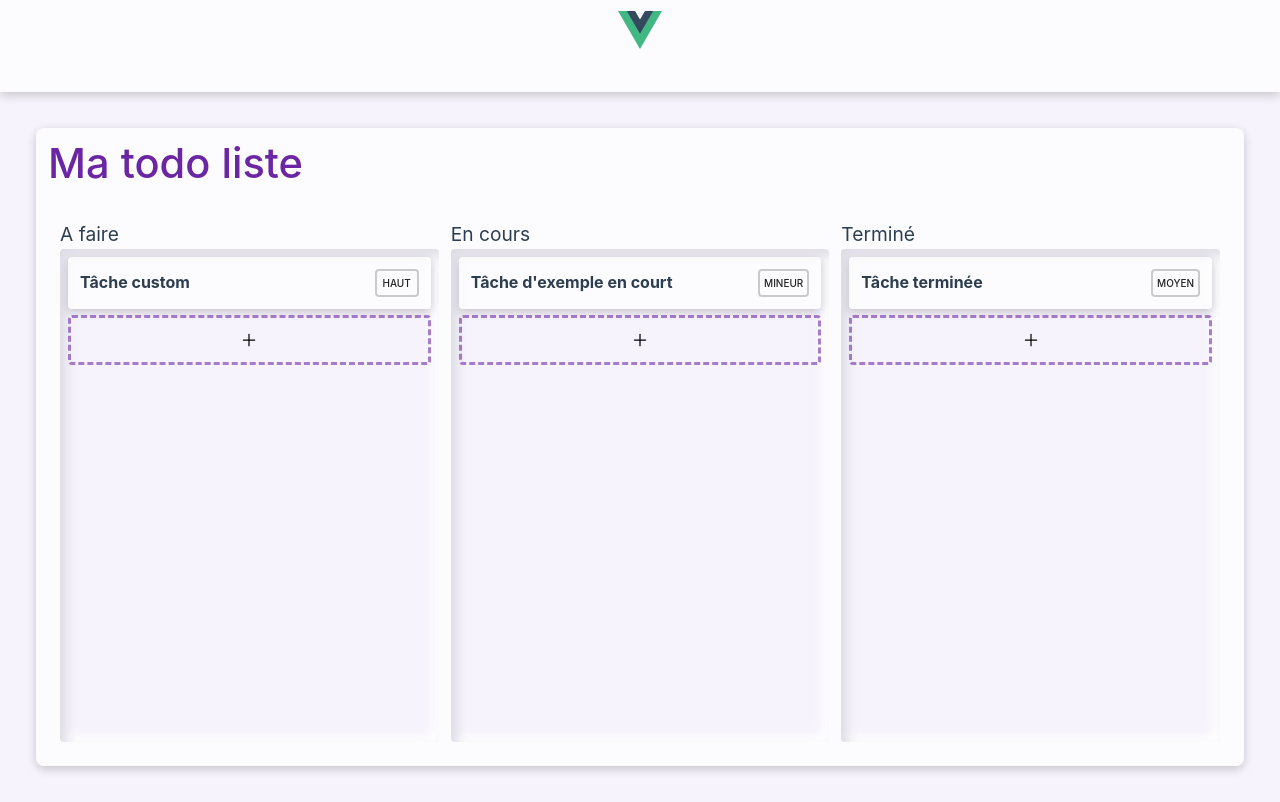
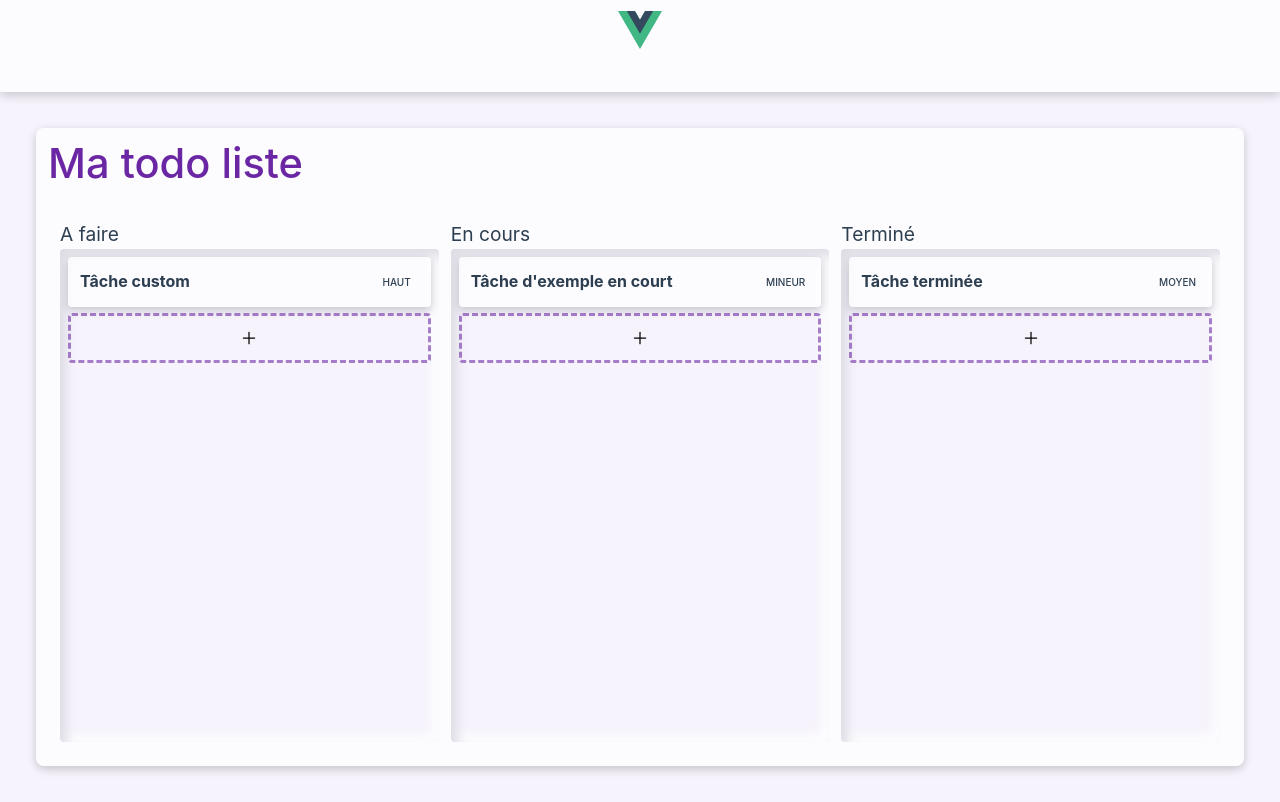
Before and after one commit to johan-bouguermouh/veille-techno-frontend, a Vue app in the folder todolist/: page / in a window 1280 px wide. Built offline with nearby package versions, Linux system fonts and the light colour scheme.

Commit message:
feat: update  ticketTagcompoent

```diff
--- a/todolist/src/components/TicketTagComponent.vue
+++ b/todolist/src/components/TicketTagComponent.vue
@@ -1,51 +1,43 @@
 <script setup lang="ts">
 import type { TagInterface } from '@/stores/counter'
 import { defineProps } from 'vue'
-import { ref, watch, onMounted } from 'vue'
+import { reactive, ref, computed, watch, onMounted, onBeforeUpdate } from 'vue'
+
+const ticketTagRef = ref(null)
 const props = defineProps<{
   tag: TagInterface
 }>()
 //créate custom style for tag if tag.tagColor is define
 const tagColorBackground = ref('transparent')
-const tagColorBorder = ref('#00000033')
 const tagColorText = ref('#000000DE')
 
 onMounted(() => {
   tagColorBackground.value = props.tag.tagColor ? props.tag.tagColor + 33 : 'transparent'
-  tagColorBorder.value = props.tag.tagColor ? props.tag.tagColor : '#00000033'
   tagColorText.value = props.tag.tagColor ? props.tag.tagColor : '#000000DE'
 })
 //console.log(props.tag)
 //creat style for tag
-const tagStyle = {
-  backgroundColor: tagColorBackground.value,
-  border: '2px solid ' + tagColorBorder.value,
-  color: tagColorText.value
-}
+const tagStyle = reactive({
+  backgroundColor: props.tag.tagColor ? props.tag.tagColor + 33 : 'transparent',
+  color: props.tag.tagColor ? props.tag.tagColor : '#000000DE'
+})
 
-watch(props.tag, () => {
-  console.log('Updated IN TAG COMPONENT')
+onBeforeUpdate(() => {
+  ticketTagRef.value.style.backgroundColor = props.tag.tagColor
+    ? props.tag.tagColor + 33
+    : 'transparent'
+  ticketTagRef.value.style.color = props.tag.tagColor ? props.tag.tagColor : '#000000DE'
 })
 </script>
 
 <template>
-  <div
-    class="ticketTag"
-    :style="{
-      backgroundColor: tagStyle.backgroundColor,
-      border: tagStyle.border,
-      color: tagStyle.color
-    }"
-  >
+  <div class="ticketTag" ref="ticketTagRef">
     <span>{{ tag.tagName }}</span>
   </div>
 </template>
 
 <style scoped>
 .ticketTag {
-  background-color: v-bind('tagStyle.backgroundColor');
-  border: v-bind('tagStyle.border');
-  color: v-bind('tagStyle.color');
   border-radius: 4px;
   padding: 4px;
   min-width: 44px;
@@ -58,7 +50,6 @@ watch(props.tag, () => {
   text-transform: uppercase;
   font-size: 10px;
   font-weight: 500;
-  color: v-bind('tagStyle.color');
   text-align: center;
   padding: 0;
   margin: 0;
```
